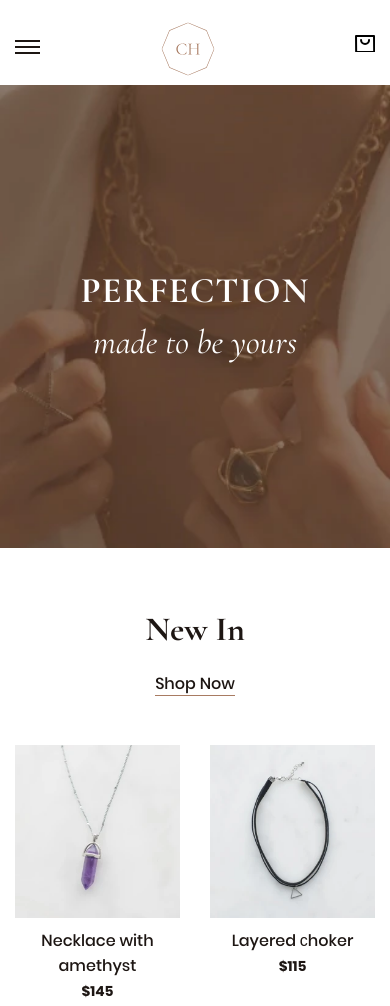
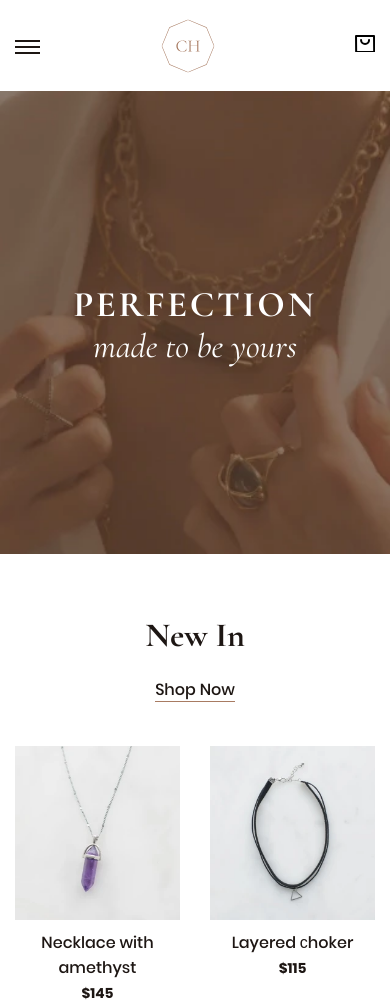
Before and after one commit to IskandarDjuma/Jewellery, a website: page source/main-page.html in a window 390 px wide. Shown: the top 1006 px of the page. Drawn offline with nearby package versions, Linux system fonts and the light colour scheme; files that its build step writes are made by us from their sources; files whose address does not match are found by name.

Commit message:
adds the latest edits

```diff
--- a/source/main-page.html
+++ b/source/main-page.html
@@ -390,8 +390,8 @@
   <footer class="page-footer">
     <div class="container page-footer__wrap">
       <div class="news">
-        <h3>The good stuff in your inbox</h3>
-        <p>News and updates from CH. No spam, we promise.</p>
+        <h3>The good stuff in&nbsp;your inbox</h3>
+        <p>News and updates from CH. No&nbsp;spam, we promise.</p>
         <form class="news__form" action="https://echo.htmlacademy.ru" method="get">
           <label class="visually-hidden" for="mail"></label>
           <input type="email" placeholder="Your E-mail" id="mail" name="mail" required>
--- a/source/sass/blocks/accordion.scss
+++ b/source/sass/blocks/accordion.scss
@@ -25,8 +25,8 @@
   &::before {
     content: "";
     position: absolute;
-    top: 50%;
-    right: 10%;
+    top: 18%;
+    right: 1%;
     width: 15px;
     height: 8px;
     border: none;
@@ -39,7 +39,8 @@
   @include below ($tablet-width) {
     &::before {
       right: 0;
-      width: 23px;
+      top: 42%;
+      width: 30px;
       height: 12px;
       background-size: cover;
     }
--- a/source/sass/blocks/faq.scss
+++ b/source/sass/blocks/faq.scss
@@ -66,7 +66,7 @@
 
 .faq__item {
   border: 1px solid $accent-color;
-  padding: 42px 42px 38px;
+  padding: 40px 42px 39px;;
 
   p {
     width: 58%;
--- a/source/sass/blocks/footer-nav.scss
+++ b/source/sass/blocks/footer-nav.scss
@@ -21,23 +21,31 @@
   padding-top: 5px;
   overflow-x: auto;
 
+  @include below ($tablet-width) {
+    max-height: 200px;
+  }
+
   @include below ($mobile-width) {
     flex-wrap: nowrap;
     max-height: none;
     padding-top: 0;
 
     .footer-nav__item--4 {
-      margin-bottom: 20px;
+      margin-bottom: 30px;
     }
   }
 }
 
 .footer-nav__item {
   padding-bottom: 20px;
-  padding-right: 10px;
+  padding-right: 45px;
 
   &:last-child {
     padding-bottom: 0;
+  }
+
+  &:nth-child(n+5) {
+    padding-right: 0;
   }
 
   a {
@@ -49,6 +57,11 @@
     }
   }
 
+  @include below ($tablet-width) {
+    padding-bottom: 15px;
+    padding-right: 0;
+  }
+
   @include below ($mobile-width) {
     padding-bottom: 15px;
   }
--- a/source/sass/blocks/form.scss
+++ b/source/sass/blocks/form.scss
@@ -31,13 +31,13 @@
   }
 
   &--login {
-    padding-bottom: 40px;
+    padding-bottom: 30px;
   }
 }
 
 .form__item--restore {
   text-align: right;
-  padding-bottom: 50px;
+  padding-bottom: 40px;
 
   a {
     @include font-size (0.75em, 1.5em, 500);
--- a/source/sass/blocks/hero.scss
+++ b/source/sass/blocks/hero.scss
@@ -42,20 +42,34 @@
 }
 
 .hero__title {
-  @include font-size (2.8em, 1.5em, 700);
+  font-size: 2.8em;
+  font-weight: 700;
   letter-spacing: 0.03em;
   text-transform: uppercase;
 
+  @include below ($tablet-width) {
+    padding-top: 5px;
+    padding-right: 15px;
+  }
+
   @include below ($mobile-width) {
     font-size: 2.25em;
+    letter-spacing: 0.07em;
+    padding-right: 0;
   }
 }
 
 .hero__description {
-  @include font-size (2.37em, 1.5em, 400);
+  font-size: 2.37em;
+  font-weight: 400;
   font-style: italic;
+
+  @include below ($tablet-width) {
+    padding-right: 20px;
+  }
 
   @include below ($mobile-width) {
     font-size: 2.12em;
+    padding-right: 0;
   }
 }
--- a/source/sass/blocks/logo.scss
+++ b/source/sass/blocks/logo.scss
@@ -5,8 +5,8 @@
     color: $accent-color;
     transition: ease-in 0.2s;
     position: absolute;
-    top: 50%;
-    transform: translateX(-89%);
+    top: 48%;
+    transform: translateX(-91%);
 
     &:hover {
       color: rgba($color: $accent-color, $alpha: 0.5);
@@ -22,7 +22,7 @@
 
   @include below ($mobile-width) {
     svg {
-      top: 20%;
+      top: 16%;
       transform: scale(0.8);
       left: 39%;
     }
--- a/source/sass/blocks/main-nav.scss
+++ b/source/sass/blocks/main-nav.scss
@@ -58,7 +58,7 @@
 .main-nav__item {
   flex: 0 1 auto;
   padding-bottom: 10px;
-  padding-left: 35px;
+  padding-left: 33px;
 
   &:first-child {
     padding-left: 0;
--- a/source/sass/blocks/modal-login.scss
+++ b/source/sass/blocks/modal-login.scss
@@ -9,5 +9,7 @@
     text-align: center;
     color: $primary-text-color;
     margin: 0;
+    padding-top: 40px;
+    padding-bottom: 25px;
   }
 }
--- a/source/sass/blocks/modal-overlay.scss
+++ b/source/sass/blocks/modal-overlay.scss
@@ -1,5 +1,5 @@
 .modal-overlay {
   background-color: $basic-white100;
-  top: 120px;
+  top: 100px;
   bottom: auto;
 }
--- a/source/sass/blocks/modal.scss
+++ b/source/sass/blocks/modal.scss
@@ -24,9 +24,9 @@
   &::after {
     content: "";
     position: absolute;
-    top: 10px;
-    left: 2px;
-    width: 14px;
+    top: 0;
+    left: 10px;
+    width: 18px;
     height: 2px;
     background-color: $basic-black;
   }
--- a/source/sass/blocks/news.scss
+++ b/source/sass/blocks/news.scss
@@ -10,7 +10,7 @@
     color: $basic-white;
     margin: 0;
     padding-bottom: 5px;
-    letter-spacing: 0.03em
+    letter-spacing: 0.02em
   }
 
   p {
@@ -27,6 +27,11 @@
 
   @include below ($mobile-width) {
     margin-right: 0;
+
+    h3 {
+      line-height: 1.3em;
+      padding-bottom: 13px;
+    }
   }
 }
 
@@ -41,13 +46,18 @@
     border: 0;
     background-color: $transparent;
     color: $basic-white;
-    padding: 1em 0;
+    padding-bottom: 1em;
+    padding-top: 1.4em;
     width: 60%;
 
     &::placeholder {
       @include font-size (0.87em, 1.5em, 500);
       color: $basic-grey;
       font-family: $primary-text;
+    }
+
+    @include below ($mobile-width) {
+      padding-top: 1em;
     }
   }
 
@@ -58,8 +68,8 @@
     font-size: 1em;
 
     svg {
-      margin-left: 21px;
-      margin-top: 5px;
+      margin-left: 16px;
+      margin-top: 9px;
     }
 
     &:hover,
@@ -70,7 +80,6 @@
     &:focus,
     &:focus svg {
       opacity: 0.5;
-      ;
     }
   }
 }
--- a/source/sass/blocks/page-footer.scss
+++ b/source/sass/blocks/page-footer.scss
@@ -16,11 +16,12 @@
   flex-wrap: wrap;
 
   @include below ($tablet-width) {
-    gap: 45px 0;
+    gap: 38px 0;
     padding-right: 145px;
   }
 
   @include below ($mobile-width) {
+    gap: 40px 0;
     padding-right: 15px;
   }
 }
--- a/source/sass/blocks/page-header.scss
+++ b/source/sass/blocks/page-header.scss
@@ -43,7 +43,7 @@
   }
 
   @include below ($mobile-width) {
-    margin-bottom: 0.3em;
+    margin-bottom: 0.7em;
     padding-top: 5em;
   }
 }
@@ -133,7 +133,7 @@
       display: block;
       order: 4;
       width: 100%;
-      margin-top: 2.5em;
+      margin-top: 4em;
     }
 
     .search__field {
@@ -160,6 +160,7 @@
 
     .logo__icon {
       color: $basic-white;
+      top: 17%;
 
       &:hover {
         color: $basic-grey;
@@ -175,11 +176,52 @@
       }
     }
 
+    .main-nav__list {
+      margin-bottom: 40px;
+    }
+
+    .main-nav__item {
+      padding-left: 0;
+      padding-bottom: 20px;
+
+      &:last-child {
+        padding-bottom: 0;
+      }
+    }
+
+    .main-nav__tab-item {
+      padding-left: 0;
+      padding-bottom: 15px;
+
+      &:last-child {
+        padding-top: 26px;
+      }
+    }
+
     .main-nav__item a,
     .main-nav__tab-item a {
       &:hover {
         color: $basic-grey;
       }
+    }
+  }
+
+  @include below ($mobile-width) {
+    .logo__icon {
+      top: 7%;
+    }
+
+    .page-header__search {
+      margin-top: 1.3em;
+    }
+
+    .user-menu__item--cart {
+      top: 13%;
+    }
+
+    .main-nav__list {
+      margin-bottom: 30px;
+      margin-top: 25px;
     }
   }
 }
--- a/source/sass/blocks/products.scss
+++ b/source/sass/blocks/products.scss
@@ -56,7 +56,11 @@
   }
 
   @include below ($tablet-width) {
-    padding-bottom: 5px;
+    padding-bottom: 10px;
+  }
+
+  @include below ($mobile-width) {
+    padding-bottom: 0;
   }
 }
 
@@ -66,7 +70,7 @@
   padding: 44px 0 53px;
 
   @include below ($tablet-width) {
-    padding-bottom: 45px;
+    padding-bottom: 43px;
   }
 
   @include below ($mobile-width) {
@@ -111,7 +115,7 @@
     }
 
     p {
-      padding-top: 24px;
+      padding-top: 18px;
     }
   }
 
@@ -140,7 +144,7 @@
 .products__button {
   content: "";
   position: absolute;
-  top: 50px;
+  top: 48px;
   width: 29px;
   height: 9px;
   background-repeat: no-repeat;
@@ -157,7 +161,7 @@
 
   &--next {
     background-image: url("../img/arrow-icon.svg");
-    right: 30px;
+    right: 0;
   }
 
   &:hover {
```
Also changed, not shown: build/css/style.min.css, build/js/vendor.js, build/main-page.html, 1 other file.
